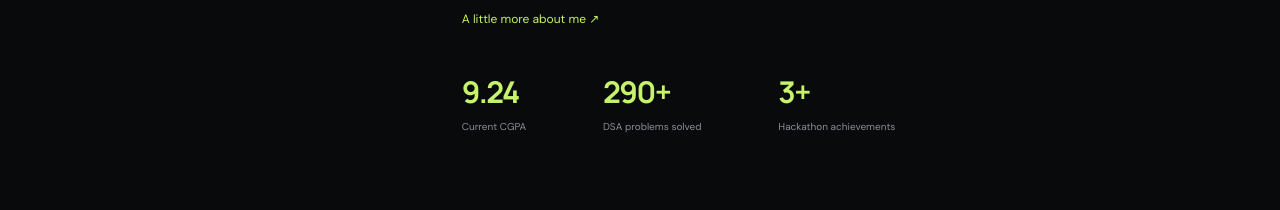
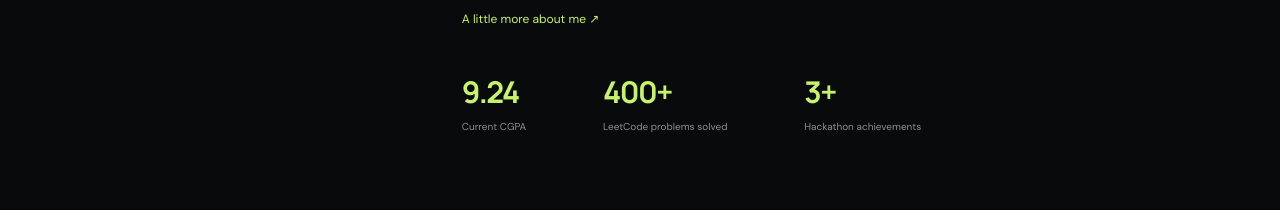
Before and after one commit to Naincy33/PORTFOLIO, a Next.js app: page / in a window 1280 px wide. Shown: the part 1120-1330 px from the top of the page. Built offline with nearby package versions, Linux system fonts and the light colour scheme.

Commit message:
Align portfolio highlights with latest resume

```diff
--- a/app/page.js
+++ b/app/page.js
@@ -5,7 +5,7 @@ import { skills } from "@/data/skills";
 
 const highlights = [
   { value: "9.24", label: "Current CGPA" },
-  { value: "290+", label: "DSA problems solved" },
+  { value: "400+", label: "LeetCode problems solved" },
   { value: "3+", label: "Hackathon achievements" },
 ];
 
```
